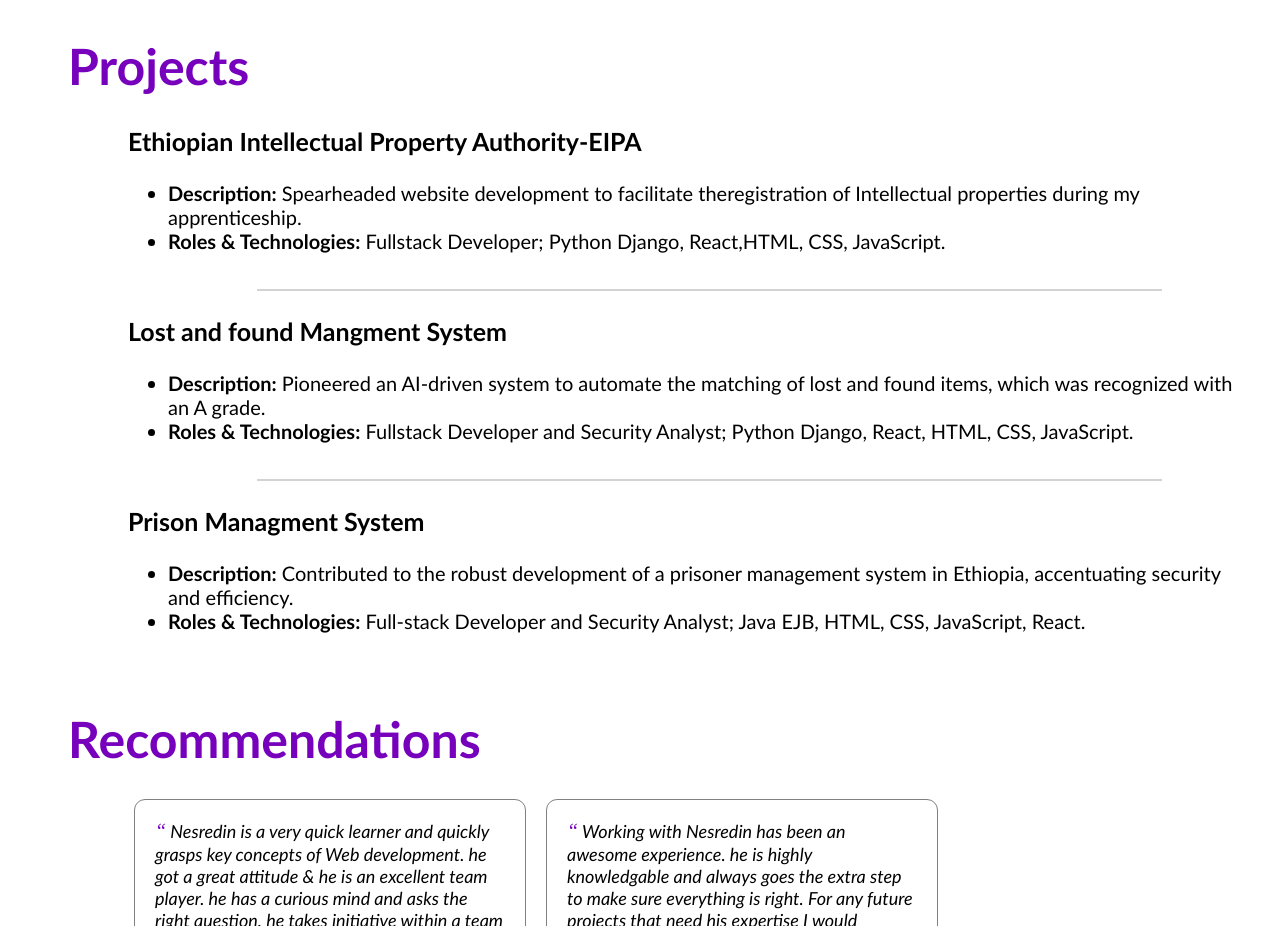
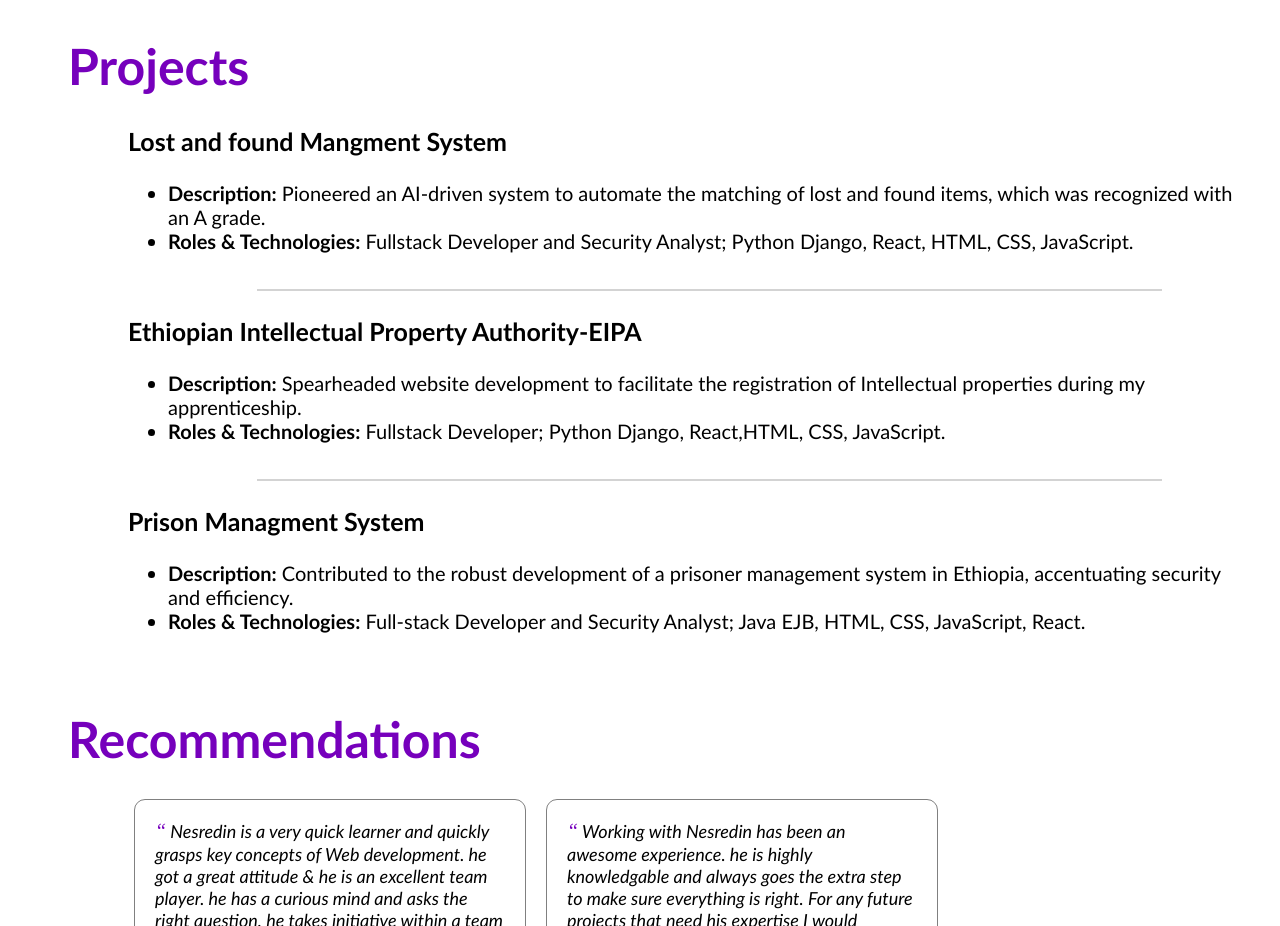
Before and after one commit to nesredin18/myportfolio, a plain HTML site: page index.html in a window 1280 px wide. Shown: the part 1200-2126 px from the top of the page. Drawn offline with Linux system fonts and the light colour scheme.

Commit message:
Update index.html

```diff
--- a/index.html
+++ b/index.html
@@ -114,14 +114,8 @@ values creativity and values-driven development.
       <div style="clear:both;"></div>
 
         <div id="projects-container" class="projects-container">
-          <div class="project-card">
-            <h3>Ethiopian Intellectual Property Authority-EIPA</h3>
-            <ul>
-              <li><b>Description:</b> Spearheaded website development to facilitate theregistration of Intellectual properties during my apprenticeship.<br><b></li><li>Roles & Technologies:</b> Fullstack Developer; Python Django, React,HTML, CSS, JavaScript.</li>
-            </ul>
-          </div>
-          <hr>
-          <div class="project-card">
+
+                    <div class="project-card">
             <h3>Lost and found Mangment System</h3>
             <ul>
              <li><b>Description:</b> Pioneered an AI-driven system to automate the
@@ -131,6 +125,14 @@ Python Django, React, HTML, CSS, JavaScript.</li>
             </ul>
           </div>
           <hr>
+          <div class="project-card">
+            <h3>Ethiopian Intellectual Property Authority-EIPA</h3>
+            <ul>
+              <li><b>Description:</b> Spearheaded website development to facilitate the registration of Intellectual properties during my apprenticeship.<br><b></li><li>Roles & Technologies:</b> Fullstack Developer; Python Django, React,HTML, CSS, JavaScript.</li>
+            </ul>
+          </div>
+          <hr>
+
           <div class="project-card">
             <h3>Prison Managment System</h3>
             <ul>
```
